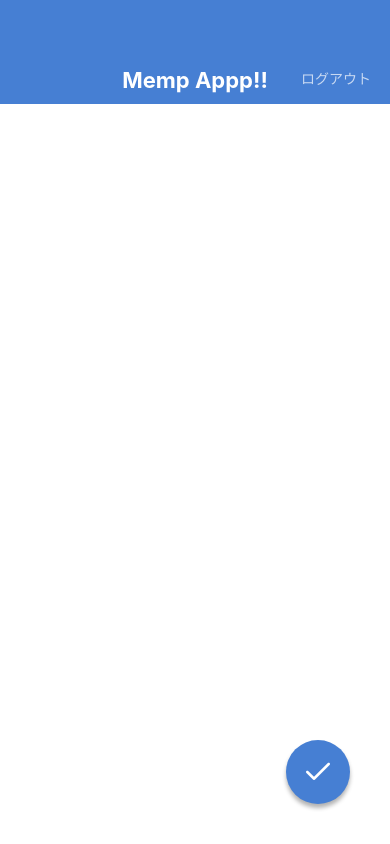
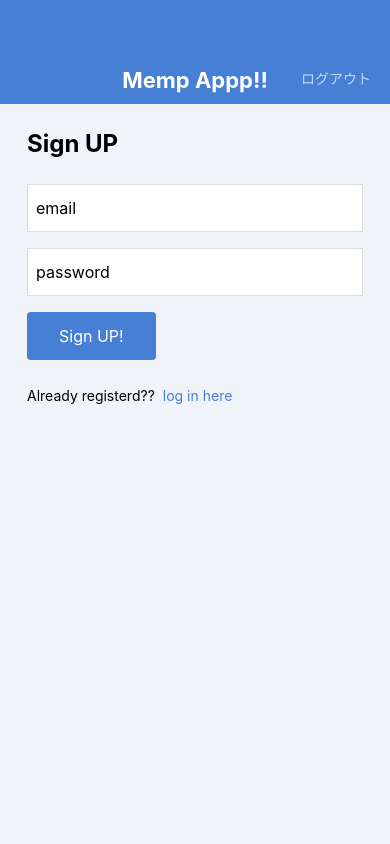
Before and after one commit to tokutaro/MemoApp2, a React Native app: screen / in a window 390 px wide. Built offline with nearby package versions, Linux system fonts and the light colour scheme.

Commit message:
ログインとサインアップ画面作った

```diff
--- a/App.jsx
+++ b/App.jsx
@@ -3,10 +3,12 @@
 // import MemoListScreen from './src/screens/MomoListScree';
 // import MemoDetailScreen from './src/screens/MemoDetailScreen';
 // import MemoEditScreen from './src/screens/MemoEditScreen';
-import MemoCreateScreen from './src/screens/MemoCreateScreen';
+// import MemoCreateScreen from './src/screens/MemoCreateScreen';
+// import LoginScreen from './src/screens/LoginScreen';
+import SignUpScreen from './src/screens/SignUpScreen';
 
 export default function App() {
   return (
-    <MemoCreateScreen />
+    <SignUpScreen />
   );
 }
--- /dev/null
+++ b/src/components/Button.jsx
@@ -0,0 +1,32 @@
+import React from 'react';
+import { Text, View, StyleSheet } from 'react-native';
+import { string } from 'prop-types';
+
+export default function Button(props) {
+  const { label } = props;
+  return (
+    <View style={styles.buttonContainer}>
+      <Text style={styles.buttonLabel}>{label}</Text>
+    </View>
+  );
+}
+
+Button.propTypes = {
+  label: string.isRequired,
+};
+
+const styles = StyleSheet.create({
+  buttonContainer: {
+    backgroundColor: '#467FD3',
+    borderRadius: 4,
+    alignSelf: 'flex-start',
+    marginBottom: 24,
+  },
+  buttonLabel: {
+    fontSize: 16,
+    lineHeight: 32,
+    paddingHorizontal: 32,
+    paddingVertical: 8,
+    color: '#FFFFFF',
+  },
+});
--- /dev/null
+++ b/src/screens/LoginScreen.jsx
@@ -0,0 +1,66 @@
+import React from 'react';
+import {
+  View, Text, TextInput, StyleSheet,
+} from 'react-native';
+
+import AppBar from '../components/AppBar';
+import Button from '../components/Button';
+
+export default function LoginScreen() {
+  return (
+    <View style={styles.container}>
+      <AppBar />
+      <View style={styles.inner}>
+        <Text style={styles.title}>Log in</Text>
+        <TextInput style={styles.input} value="email" />
+        <TextInput style={styles.input} value="password" />
+
+        <Button label="SUBMIT!" />
+
+        <View style={styles.footer}>
+          <Text style={styles.footerText}>not registerd??</Text>
+          <Text style={styles.footerLink}>sign up here</Text>
+        </View>
+      </View>
+    </View>
+  );
+}
+
+const styles = StyleSheet.create({
+  container: {
+    flex: 1,
+    backgroundColor: '#F0F4F8',
+  },
+  inner: {
+    paddingHorizontal: 27,
+    paddingVertical: 24,
+  },
+  title: {
+    fontSize: 24,
+    lineHeight: 32,
+    fontWeight: 'bold',
+    marginBottom: 24,
+  },
+  input: {
+    fontSize: 16,
+    height: 48,
+    borderColor: '#DDDDDD',
+    borderWidth: 1,
+    backgroundColor: '#FFFFFF',
+    paddingHorizontal: 8,
+    marginBottom: 16,
+  },
+  footerText: {
+    fontSize: 14,
+    lineHeight: 24,
+    marginRight: 8,
+  },
+  footerLink: {
+    fontSize: 14,
+    lineHeight: 24,
+    color: '#467FD3',
+  },
+  footer: {
+    flexDirection: 'row',
+  },
+});
--- /dev/null
+++ b/src/screens/SignUpScreen.jsx
@@ -0,0 +1,66 @@
+import React from 'react';
+import {
+  View, Text, TextInput, StyleSheet,
+} from 'react-native';
+
+import AppBar from '../components/AppBar';
+import Button from '../components/Button';
+
+export default function SignUpScreen() {
+  return (
+    <View style={styles.container}>
+      <AppBar />
+      <View style={styles.inner}>
+        <Text style={styles.title}>Sign UP</Text>
+        <TextInput style={styles.input} value="email" />
+        <TextInput style={styles.input} value="password" />
+
+        <Button label="Sign UP!" />
+
+        <View style={styles.footer}>
+          <Text style={styles.footerText}>Already registerd??</Text>
+          <Text style={styles.footerLink}>log in here</Text>
+        </View>
+      </View>
+    </View>
+  );
+}
+
+const styles = StyleSheet.create({
+  container: {
+    flex: 1,
+    backgroundColor: '#F0F4F8',
+  },
+  inner: {
+    paddingHorizontal: 27,
+    paddingVertical: 24,
+  },
+  title: {
+    fontSize: 24,
+    lineHeight: 32,
+    fontWeight: 'bold',
+    marginBottom: 24,
+  },
+  input: {
+    fontSize: 16,
+    height: 48,
+    borderColor: '#DDDDDD',
+    borderWidth: 1,
+    backgroundColor: '#FFFFFF',
+    paddingHorizontal: 8,
+    marginBottom: 16,
+  },
+  footerText: {
+    fontSize: 14,
+    lineHeight: 24,
+    marginRight: 8,
+  },
+  footerLink: {
+    fontSize: 14,
+    lineHeight: 24,
+    color: '#467FD3',
+  },
+  footer: {
+    flexDirection: 'row',
+  },
+});
```
